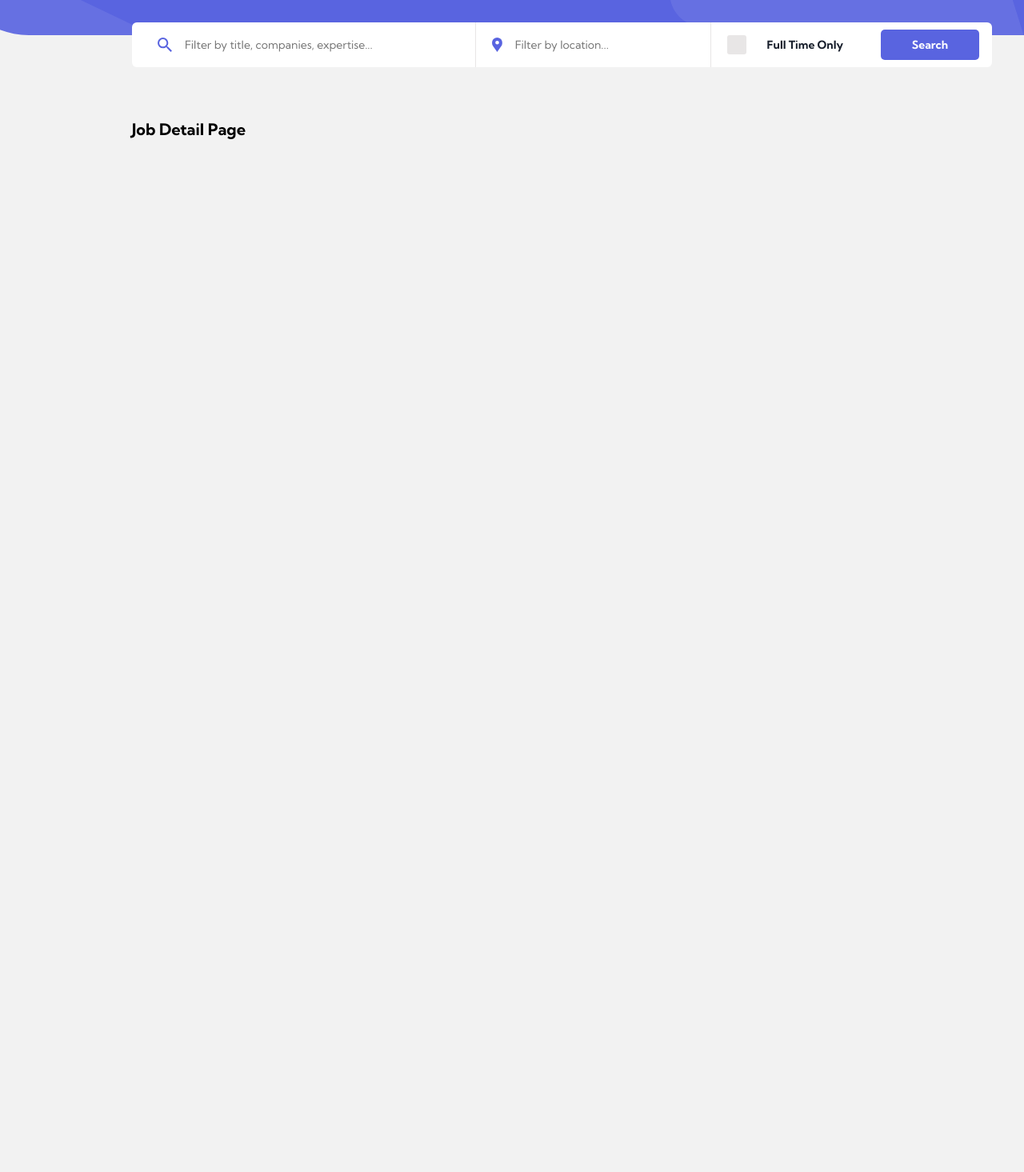
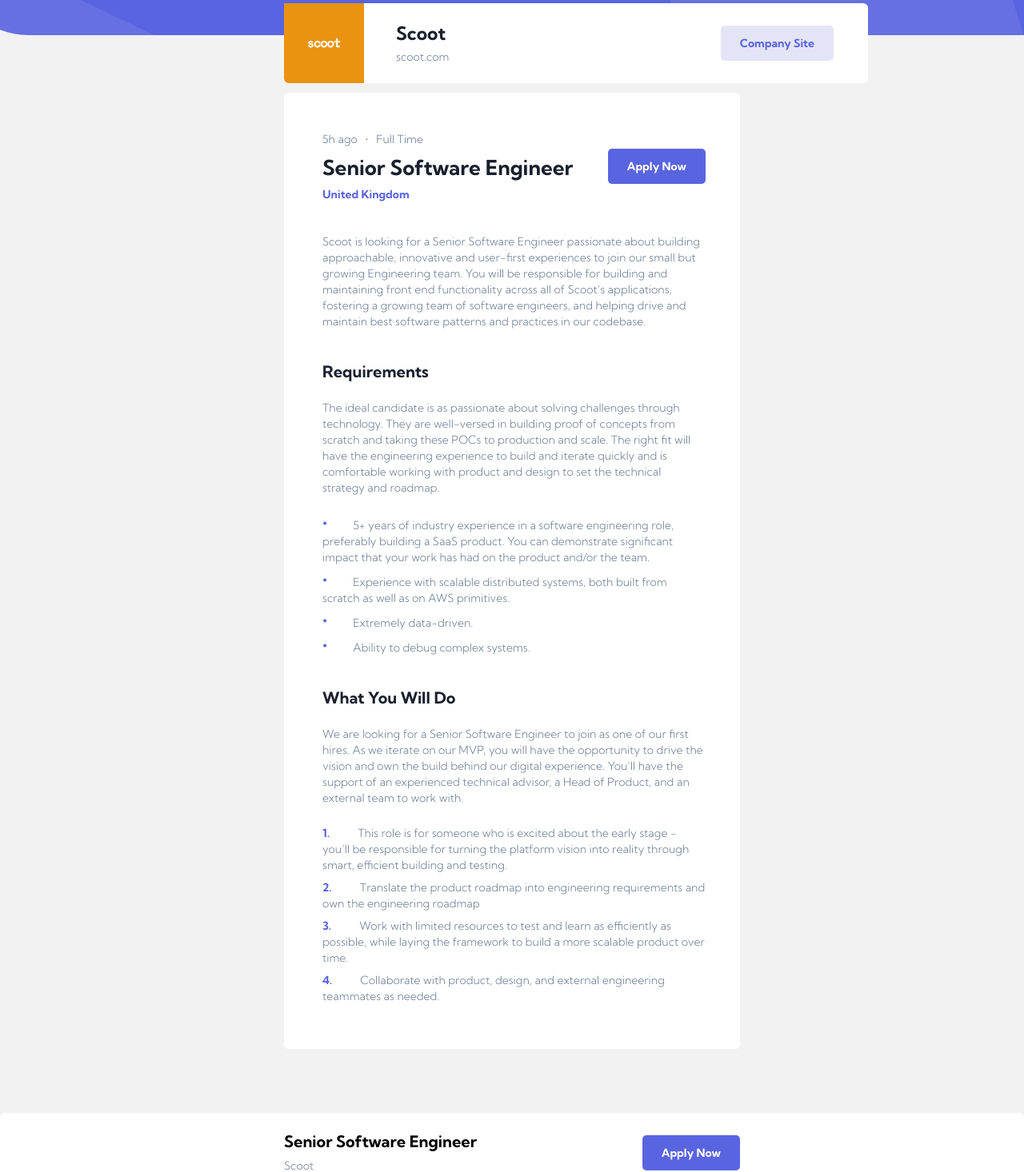
Before and after one commit to neshacascia/devjobs, a React (Vite) app: page /1 in a window 1280 px wide. Shown: the part 76-1542 px from the top of the page at 80% size. Before the commit the page ends 800 px from the top, so only its background shows below. Built offline with nearby package versions, Linux system fonts and the light colour scheme.

Commit message:
styled job details page

```diff
--- a/src/App.css
+++ b/src/App.css
@@ -185,7 +185,7 @@
 }
 
 /* Listings Styles */
-main {
+.job-listings {
   font-family: 'Kumbh Sans', sans-serif;
   height: 100%;
   display: grid;
@@ -200,7 +200,7 @@
   background: #fff;
   position: relative;
   width: 330px;
-  height: 228px;
+  height: 238px;
   border-radius: 6px;
 }
 
@@ -225,11 +225,12 @@
   object-fit: contain;
 }
 
-.job-details {
+.job-details-card {
   display: flex;
   flex-direction: column;
   justify-content: center;
-  padding: 49px 32px 36px 32px;
+  /* padding: 49px 32px 36px 32px; */
+  padding: 49px 30px 36px 32px;
 }
 
 .duration {
@@ -245,15 +246,24 @@
   line-height: 20px;
 }
 
+a {
+  text-decoration: none;
+  color: #19202d;
+}
+
+a:hover {
+  color: #6e8098;
+}
+
+a.dark {
+  color: #fff;
+}
+
 h2 {
   font-weight: 700;
   font-size: 2rem;
   line-height: 25px;
   margin-bottom: 14px;
-}
-
-h2.dark {
-  color: #fff;
 }
 
 .job-location {
@@ -263,3 +273,213 @@
   line-height: 17px;
   margin-top: 34px;
 }
+
+/* Job Details Page */
+.job-details-page {
+  font-family: 'Kumbh Sans';
+}
+
+.container {
+  display: flex;
+  flex-direction: column;
+  justify-content: center;
+  padding: 0 355px;
+}
+
+.banner {
+  background: #fff;
+  width: 730px;
+  height: 100px;
+  position: absolute;
+  top: 10%;
+  display: flex;
+  align-items: center;
+  border-radius: 6px;
+}
+
+.dark .banner {
+  background: #19202d;
+}
+
+.company-logo {
+  width: 100px;
+  max-width: auto;
+  height: 100px;
+  object-fit: scale-down;
+  border-radius: 0px 0px 0px 6px;
+}
+
+.text {
+  color: #19202d;
+  padding: 24px 232px 24px 40px;
+  margin-right: auto;
+}
+
+.dark .text {
+  color: #fff;
+}
+
+.text h2 {
+  font-weight: 700;
+  font-size: 2.3rem;
+  line-height: 30px;
+  margin-bottom: 4px;
+}
+
+.button {
+  color: #5964e0;
+  background: #abb0e754;
+  font-weight: 700;
+  font-size: 1.4rem;
+  line-height: 20px;
+  border-radius: 5px;
+  padding: 12px 24px;
+  text-align: center;
+  margin-right: 43px;
+}
+
+.button:hover {
+  color: #5964e0;
+  background: #7e86cd7b;
+}
+
+.dark .button {
+  color: #fff;
+  background: #373d49;
+}
+
+.job-details {
+  color: #19202d;
+  background: #fff;
+  border-radius: 6px;
+  margin-top: 72px;
+  padding: 48px 43px 48px 48px;
+}
+
+.dark .job-details {
+  color: #fff;
+  background: #19202d;
+}
+
+.top {
+  display: flex;
+  align-items: center;
+  margin-bottom: 40px;
+}
+
+h1 {
+  font-weight: 700;
+  font-size: 2.6rem;
+  line-height: 35px;
+}
+
+li,
+p {
+  color: #6e8098;
+  font-weight: 300;
+  font-size: 1.4rem;
+  line-height: 20px;
+}
+
+.dark span:not(.page-location, .job-location),
+.dark p {
+  color: #9daec2;
+}
+
+.left {
+  display: flex;
+  flex-direction: column;
+  gap: 8px;
+  margin-right: auto;
+}
+
+.page-info {
+  display: flex;
+  gap: 10px;
+}
+
+.page-location {
+  color: #5964e0;
+  font-weight: 700;
+  line-height: 17px;
+}
+
+.apply {
+  color: #fff;
+  background: #5964e0;
+  font-weight: 700;
+  font-size: 1.4rem;
+  line-height: 20px;
+  border-radius: 5px;
+  padding: 12px 24px;
+  text-align: center;
+}
+
+.apply:hover {
+  color: #fff;
+  background: #939bf4;
+}
+
+h3 {
+  font-weight: 700;
+  font-size: 2rem;
+  line-height: 25px;
+  margin: 40px 0 23px 0;
+}
+
+.items {
+  list-style-position: inside;
+  margin-top: 24px;
+}
+
+li {
+  color: #5964e0;
+  font-weight: bold;
+  margin-bottom: 8px;
+}
+
+ul {
+  list-style: none;
+}
+
+ul li::before {
+  content: '\2022';
+  color: #5964e0;
+  font-weight: bold;
+  font-size: 2.2rem;
+  display: inline-block;
+}
+
+.items span {
+  font-weight: 300;
+  margin-left: 32px;
+  text-align: center;
+}
+
+/* Footer Styles */
+footer {
+  background: #ffffff;
+  display: flex;
+  align-items: center;
+  border-radius: 6px;
+  padding: 23px 355px;
+  margin-top: 80px;
+}
+
+footer.dark {
+  color: #fff;
+  background: #19202d;
+}
+
+.footer-left {
+  display: flex;
+  flex-direction: column;
+  gap: 8px;
+  margin-right: auto;
+}
+
+h4 {
+  font-weight: 700;
+  font-size: 2rem;
+  line-height: 25px;
+}
--- a/src/App.jsx
+++ b/src/App.jsx
@@ -4,10 +4,7 @@
 import Navbar from './components/Navbar';
 import Searchbar from './components/Searchbar';
 import JobListings from './pages/JobListings';
-// import Cards from './components/Cards';
 import JobDetails from './pages/JobDetails';
-
-// import data from '../data.json';
 
 function App() {
   const [isDarkMode, setIsDarkMode] = useState(false);
@@ -19,15 +16,21 @@
   return (
     <div className={`app ${!isDarkMode ? '' : 'dark'}`}>
       <Navbar handleClick={toggleDarkMode} />
-      <Searchbar theme={isDarkMode} />
-      {/* <main>{cardsArr}</main> */}
+      {/* <Searchbar theme={isDarkMode} /> */}
       <Routes>
+        {/* <Route
+          path="/search"
+          element={<Searchbar theme={isDarkMode} />}
+        ></Route> */}
         <Route
           exact
           path="/"
           element={<JobListings theme={isDarkMode} />}
         ></Route>
-        <Route path="/:jobId" element={<JobDetails />}></Route>
+        <Route
+          path="/:jobId"
+          element={<JobDetails theme={isDarkMode} />}
+        ></Route>
       </Routes>
     </div>
   );
--- a/src/components/Cards.jsx
+++ b/src/components/Cards.jsx
@@ -11,15 +11,17 @@
         <img className="job-logo" src={props.logo} />
       </div>
 
-      <div className="job-details">
+      <div className="job-details-card">
         <div className="duration">
           <span>{props.postedAt}</span>
           <span>•</span>
           <span>{props.contract}</span>
         </div>
 
-        <h2 className={!props.theme ? '' : 'dark'}>
-          <Link to={props.id}>{props.position}</Link>
+        <h2>
+          <Link to={props.id} className={!props.theme ? '' : 'dark'}>
+            {props.position}
+          </Link>
         </h2>
 
         <span>{props.company}</span>
--- a/src/index.css
+++ b/src/index.css
@@ -25,7 +25,3 @@
   background: #f2f2f2;
   height: 100vh;
 }
-
-a {
-  text-decoration: none;
-}
--- a/src/pages/JobDetails.jsx
+++ b/src/pages/JobDetails.jsx
@@ -8,9 +8,92 @@
   const thisJob = data.find(job => job.id === jobId);
 
   return (
-    <main>
-      <h1>Job Detail Page</h1>
-      {/* {thisJob.company} */}
+    <main className="job-details-page">
+      <section className={`container ${props.theme ? 'dark' : ''}`}>
+        <div className="banner">
+          <img
+            className="company-logo"
+            style={{ backgroundColor: thisJob.logoBackground }}
+            src={thisJob.logo}
+          />
+          <div className="text">
+            <h2>{thisJob.company}</h2>
+            <p>{thisJob.website.slice(20) + '.com'}</p>
+          </div>
+
+          <a className="button" href={thisJob.website}>
+            Company Site
+          </a>
+        </div>
+
+        <section className="job-details">
+          <div className="top">
+            <div className="left">
+              <div className="page-info">
+                <p>{thisJob.postedAt}</p>
+                <p>•</p>
+                <p>{thisJob.contract}</p>
+              </div>
+              <h1>{thisJob.position}</h1>
+              <span className="page-location">{thisJob.location}</span>
+            </div>
+
+            <a className="apply" href={thisJob.apply}>
+              Apply Now
+            </a>
+          </div>
+
+          <div className="page-description">
+            <p>{thisJob.description}</p>
+
+            <h3>Requirements</h3>
+            <p>{thisJob.requirements.content}</p>
+
+            <ul className="items">
+              <li>
+                <span>{thisJob.requirements.items[0]}</span>
+              </li>
+              <li>
+                <span>{thisJob.requirements.items[1]}</span>
+              </li>
+              <li>
+                <span>{thisJob.requirements.items[2]}</span>
+              </li>
+              <li>
+                <span>{thisJob.requirements.items[3]}</span>
+              </li>
+            </ul>
+
+            <h3>What You Will Do</h3>
+            <p>{thisJob.role.content}</p>
+            <ol className="items">
+              <li>
+                <span>{thisJob.role.items[0]}</span>
+              </li>
+              <li>
+                <span>{thisJob.role.items[1]}</span>
+              </li>
+              <li>
+                <span>{thisJob.role.items[2]}</span>
+              </li>
+              <li>
+                <span>{thisJob.role.items[3]}</span>
+              </li>
+            </ol>
+          </div>
+        </section>
+      </section>
+
+      <footer className={props.theme ? 'dark' : ''}>
+        <div className="footer-left">
+          <h4>{thisJob.position}</h4>
+          <p>{thisJob.company}</p>
+        </div>
+
+        <a className="apply" href={thisJob.apply}>
+          Apply Now
+        </a>
+      </footer>
     </main>
   );
 }
--- a/src/pages/JobListings.jsx
+++ b/src/pages/JobListings.jsx
@@ -19,5 +19,5 @@
     />
   ));
 
-  return <main>{cardsArr}</main>;
+  return <main className="job-listings">{cardsArr}</main>;
 }
```
